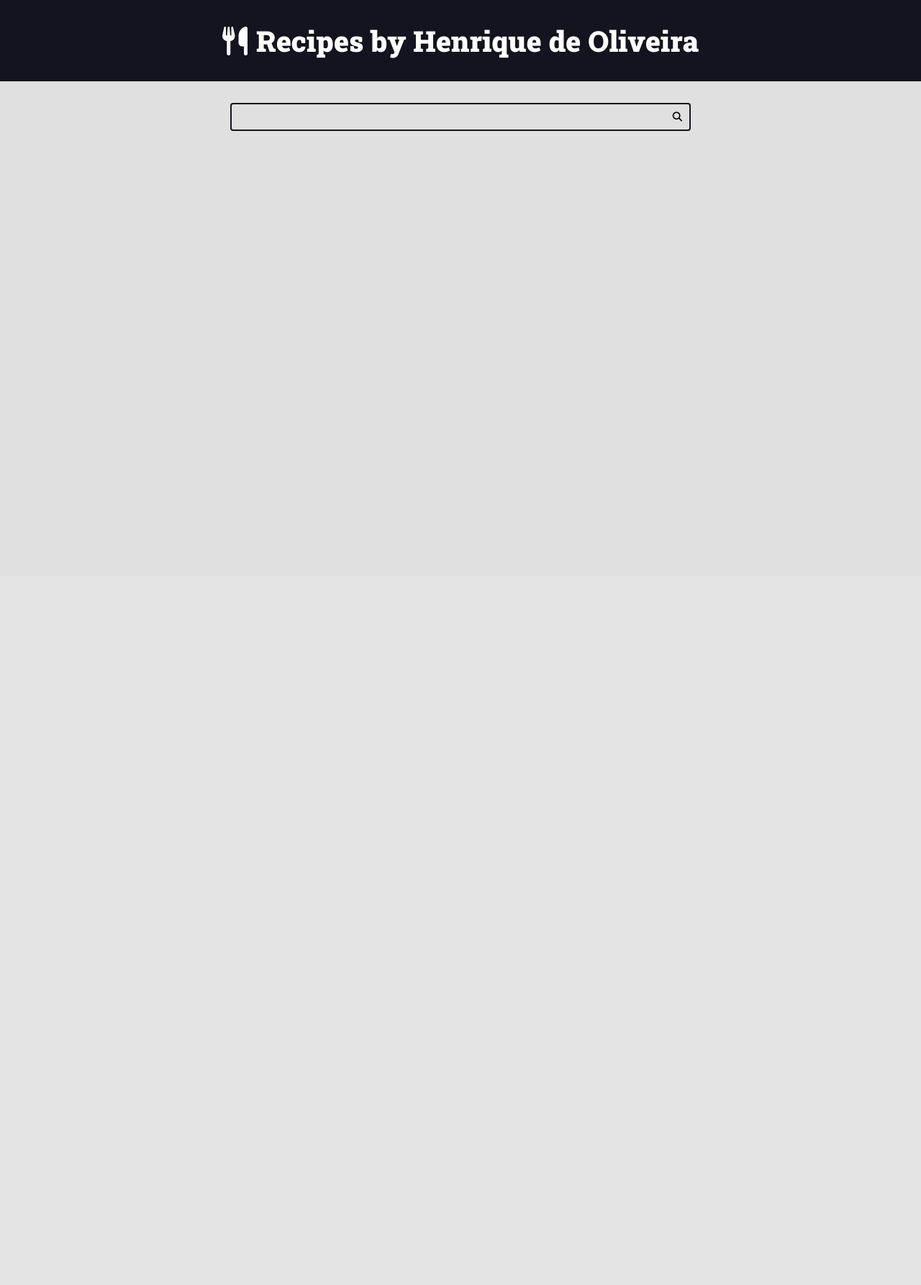
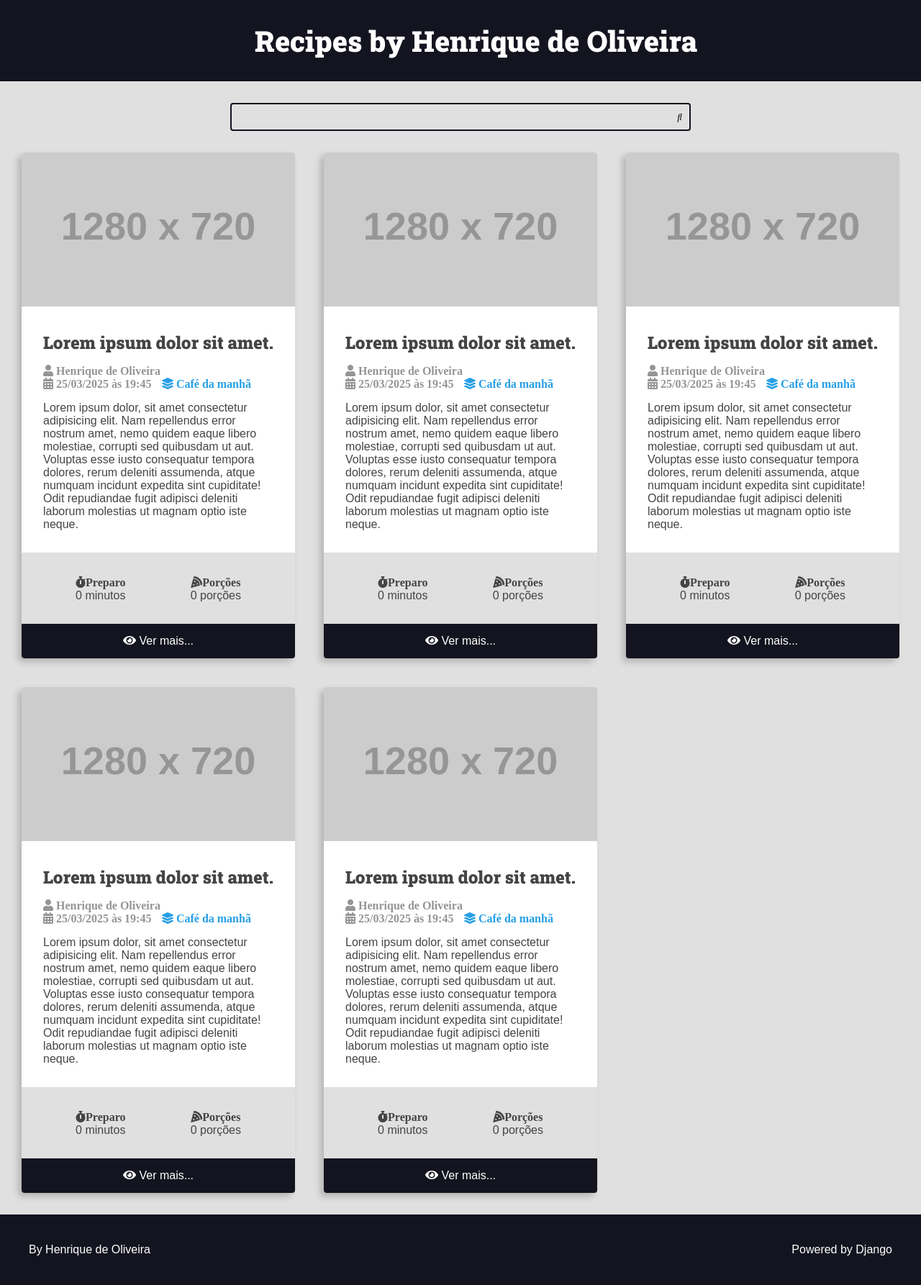
Before and after one commit to henriqueogp/projeto1, a Django app: page / in a window 1280 px wide. Shown: the whole page at 72% size. Before the commit the page ends 182 px from the top, so only its background shows below. Run offline with Django 5.2, Linux system fonts and the light colour scheme; grey boxes labelled with a size stand in for pictures from a placeholder-image service; some libraries are stand-ins or nearby versions.

Commit message:
Several changes to the head.html file. Also created 3 new HTML files: search, recipe and footer.

```diff
--- a/recipes/templates/recipes/pages/home.html
+++ b/recipes/templates/recipes/pages/home.html
@@ -2,16 +2,17 @@
 
 <body>
     {% include "recipes/partials/header.html" %}
-
-    <div class="search-container">
-        <div class="container">
-            <form action="" class="search-form">
-                <input type="search" class="search-input" name="search">
-                <button type="submit" class="search-button"><i class="fa-solid fa-search"></i></button>
-            </form>
+    {% include "recipes/partials/search.html" %}
+    <main class="main-content-container">
+        <div class="main-content main-content-list container">
+            {% include "recipes/partials/recipe.html" %}
+            {% include "recipes/partials/recipe.html" %}
+            {% include "recipes/partials/recipe.html" %}
+            {% include "recipes/partials/recipe.html" %}
+            {% include "recipes/partials/recipe.html" %}
         </div>
-    </div>
-
+    </main>
+    {% include "recipes/partials/footer.html" %}
 </body>
 
 </html>
--- /dev/null
+++ b/recipes/templates/recipes/partials/footer.html
@@ -0,0 +1,8 @@
+<footer class="main-footer">
+    <div class="developer">
+        <a href="" target="_blank" rel="no-referrer">By Henrique de Oliveira</a>
+    </div>
+    <div class="powered">
+        <a href="https://www.djangoproject.com/" target="_blank" rel="no-referrer noopener">Powered by Django</a>
+    </div>
+</footer>
--- a/recipes/templates/recipes/partials/head.html
+++ b/recipes/templates/recipes/partials/head.html
@@ -3,21 +3,22 @@
 
 <head>
     <meta charset="UTF-8">
+    <meta http-equiv="X-UA-Compatible" content="IE=edge">
     <meta name="viewport" content="width=device-width, initial-scale=1.0">
-    <link rel="stylesheet" href="https://cdnjs.cloudflare.com/ajax/libs/font-awesome/6.7.2/css/brands.min.css"
-        integrity="sha512-58P9Hy7II0YeXLv+iFiLCv1rtLW47xmiRpC1oFafeKNShp8V5bKV/ciVtYqbk2YfxXQMt58DjNfkXFOn62xE+g=="
+
+    <link rel="stylesheet" href="https://cdnjs.cloudflare.com/ajax/libs/font-awesome/5.15.4/css/fontawesome.min.css"
+        integrity="sha512-P9vJUXK+LyvAzj8otTOKzdfF1F3UYVl13+F8Fof8/2QNb8Twd6Vb+VD52I7+87tex9UXxnzPgWA3rH96RExA7A=="
         crossorigin="anonymous" referrerpolicy="no-referrer" />
-    <link rel="stylesheet" href="https://cdnjs.cloudflare.com/ajax/libs/font-awesome/6.7.2/css/fontawesome.min.css"
-        integrity="sha512-v8QQ0YQ3H4K6Ic3PJkym91KoeNT5S3PnDKvqnwqFD1oiqIl653crGZplPdU5KKtHjO0QKcQ2aUlQZYjHczkmGw=="
+    <link rel="stylesheet" href="https://cdnjs.cloudflare.com/ajax/libs/font-awesome/5.15.4/css/brands.min.css"
+        integrity="sha512-sVSECYdnRMezwuq5uAjKQJEcu2wybeAPjU4VJQ9pCRcCY4pIpIw4YMHIOQ0CypfwHRvdSPbH++dA3O4Hihm/LQ=="
         crossorigin="anonymous" referrerpolicy="no-referrer" />
-    <link rel="stylesheet" href="https://cdnjs.cloudflare.com/ajax/libs/font-awesome/6.7.2/css/solid.min.css"
-        integrity="sha512-DzC7h7+bDlpXPDQsX/0fShhf1dLxXlHuhPBkBo/5wJWRoTU6YL7moeiNoej6q3wh5ti78C57Tu1JwTNlcgHSjg=="
+    <link rel="stylesheet" href="https://cdnjs.cloudflare.com/ajax/libs/font-awesome/5.15.4/css/solid.min.css"
+        integrity="sha512-tk4nGrLxft4l30r9ETuejLU0a3d7LwMzj0eXjzc16JQj+5U1IeVoCuGLObRDc3+eQMUcEQY1RIDPGvuA7SNQ2w=="
         crossorigin="anonymous" referrerpolicy="no-referrer" />
+
     <link rel="preconnect" href="https://fonts.googleapis.com">
     <link rel="preconnect" href="https://fonts.gstatic.com" crossorigin>
-    <link
-        href="https://fonts.googleapis.com/css2?family=Roboto+Slab:wght@900&family=Roboto:ital,wght@0,100..900;1,100..900&display=swap"
-        rel="stylesheet">
+    <link href="https://fonts.googleapis.com/css2?family=Roboto+Slab:wght@900&display=swap" rel="stylesheet">
 
     <style>
         :root {
@@ -77,7 +78,8 @@
         body {
             font-size: 1.6rem;
             font-family: var(--font-primary);
-            background: var(--color-gray-1)
+            background: var(--color-gray-1);
+            color: var(--color-dark-text);
         }
 
         .container {
@@ -157,6 +159,120 @@
             color: var(--color-primary);
             background: rgba(0, 0, 0, .1);
         }
+
+        .main-content {
+            padding-top: 0;
+        }
+
+        .main-content-list {
+            display: grid;
+            grid-template-columns: repeat(auto-fit, minmax(340px, 1fr));
+            gap: var(--spacing-gutter-large);
+        }
+
+        .recipe {
+            background: var(--color-white);
+            box-shadow: -5px 5px 10px rgba(0, 0, 0, .2);
+            transform: scale(1);
+            transition: all 400ms ease-in-out;
+            border-radius: .4rem;
+            overflow: hidden;
+        }
+
+        .recipe img {
+            max-width: 100%;
+        }
+
+        .recipe-list-item {
+            max-width: 64rem;
+        }
+
+        .recipe-list-item:hover {
+            transform: scale(1.02);
+            box-shadow: -10px 10px 20px rgba(0, 0, 0, .25);
+        }
+
+        .recipe-title-container {
+            padding: var(--spacing-gutter-medium);
+            padding-bottom: calc(var(--spacing-gutter-medium)/2);
+        }
+
+        .recipe-author {
+            padding: 0 var(--spacing-gutter-medium);
+        }
+
+        .recipe-content {
+            padding: var(--spacing-gutter-medium);
+            padding-top: calc(var(--spacing-gutter-medium)/2);
+        }
+
+        .recipe-author-item {
+            color: var(--color-gray-4);
+            margin-right: 1rem;
+        }
+
+        .recipe-author a {
+            color: var(--color-primary);
+            transition: all 400 ms ease-in-out;
+            text-decoration: none;
+        }
+
+        .recipe-author a:hover {
+            color: var(--color-dark-text);
+        }
+
+        .recipe-meta-container {
+            display: flex;
+            flex-flow: row wrap;
+            padding: var(--spacing-gutter-medium);
+            background: var(--color-gray-1);
+        }
+
+        .recipe-meta {
+            display: flex;
+            flex-flow: column nowrap;
+            flex-shrink: 1;
+            flex-grow: 1;
+            text-align: center;
+        }
+
+        .recipe-meta-title {
+            font-size: 1.6rem;
+        }
+
+        .recipe-footer a {
+            background: var(--color-primary-dark);
+            display: block;
+            color: var(--color-white);
+            text-decoration: none;
+            text-align: center;
+            padding: 1.5rem var(--spacing-gutter-medium);
+            transition: all 200ms ease-in-out;
+        }
+
+        .recipe-footer a:hover {
+            filter: brightness(2);
+        }
+
+        .main-footer {
+            display: flex;
+            align-items: center;
+            justify-content: space-between;
+            background: var(--color-primary-dark);
+            color: var(--color-white);
+            padding: var(--spacing-gutter-large);
+        }
+
+        .main-footer a {
+            color: var(--color-white);
+            text-decoration: none;
+            transition: all 200ms ease-in-out;
+        }
+
+        .main-footer a:hover {
+            filter: brightness(0.5);
+
+        }
     </style>
 
     <title>Home</title>
--- /dev/null
+++ b/recipes/templates/recipes/partials/recipe.html
@@ -0,0 +1,59 @@
+<div class="recipe recipe-list-item">
+    <div class="recipe-cover">
+        <img src="https://placehold.co/1280x720/269fe6/000000.png" alt="Temporário">
+    </div>
+    <div class="recipe-title-container">
+        <h2 class="recipe-title">Lorem ipsum dolor sit amet.</h2>
+    </div>
+
+    <div class="recipe-author">
+        <span class="recipe-author-item">
+            <i class="fas fa-user">
+                Henrique de Oliveira
+            </i>
+        </span>
+        <span class="recipe-author-item">
+            <i class="fas fa-calendar-alt">
+                25/03/2025 às 19:45
+            </i>
+        </span>
+        <span class="recipe-author-item">
+            <a href="">
+                <i class="fas fa-layer-group">
+                    <span>Café da manhã</span>
+                </i>
+            </a>
+        </span>
+    </div>
+
+    <div class="recipe-content">
+        <p>Lorem ipsum dolor, sit amet consectetur adipisicing elit. Nam repellendus error nostrum amet,
+            nemo quidem eaque libero molestiae, corrupti sed quibusdam ut aut. Voluptas esse iusto
+            consequatur tempora dolores, rerum deleniti assumenda, atque numquam incidunt expedita sint
+            cupiditate! Odit repudiandae fugit adipisci deleniti laborum molestias ut magnam optio iste
+            neque.</p>
+    </div>
+
+    <div class="recipe-meta-container">
+        <div class="recipe-meta recipe-preparation">
+            <h3 class="recipe-meta-title"><i class="fas fa-stopwatch">Preparo</i></h3>
+            <div class="recipe-meta-text">
+                0 minutos
+            </div>
+        </div>
+        <div class="recipe-meta recipe-servings">
+            <h3 class="recipe-meta-title"><i class="fas fa-pizza-slice">Porções</i></h3>
+            <div class="recipe-meta-text">
+                0 porções
+            </div>
+        </div>
+    </div>
+
+    <footer class="recipe-footer">
+        <a href="" class="recipe-read-more button button-dark button-full-width" href="">
+            <i class="fas fa-eye"></i>
+            <span>Ver mais...</span>
+        </a>
+    </footer>
+
+</div>
--- /dev/null
+++ b/recipes/templates/recipes/partials/search.html
@@ -0,0 +1,8 @@
+    <div class="search-container">
+        <div class="container">
+            <form action="" class="search-form">
+                <input type="search" class="search-input" name="search">
+                <button type="submit" class="search-button"><i class="fa-solid fa-search"></i></button>
+            </form>
+        </div>
+    </div>
```
